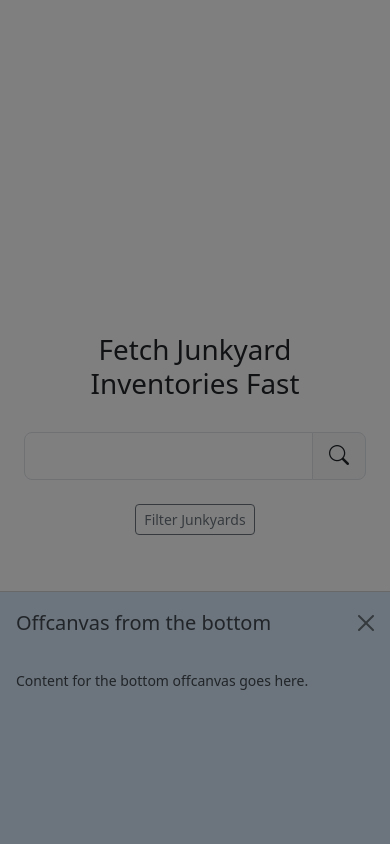
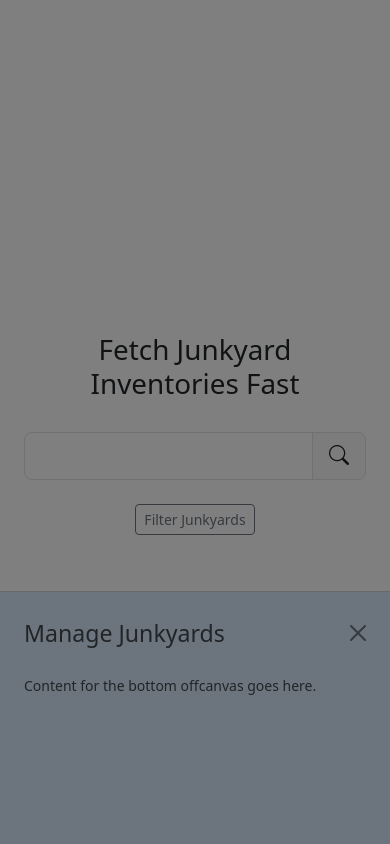
Before and after one commit to tairesu/Final_Project_Tyrese_tyresec2, a Django app: page / in a window 390 px wide, after a click on "Filter Junkyards". Run offline with Django 4.2, Linux system fonts and the light colour scheme; some libraries are stand-ins or nearby versions.

Commit message:
Moved offcanvas bottom to base template

```diff
--- a/yardsearcher/templates/yardsearcher/base.html
+++ b/yardsearcher/templates/yardsearcher/base.html
@@ -23,6 +23,21 @@
             {% endblock %}
         </div>
     </div>
+    <!-- Offcanvas nav appears on sm only -->
+    <div class="offcanvas offcanvas-bottom d-md-none bg-secondary p-4 gap-4" tabindex="-1" id="offcanvasBottom" aria-labelledby="offcanvasBottomLabel">
+        <div class="offcanvas-header p-0 ">
+            <h5 class="offcanvas-title p-0 fs-3" id="offcanvasBottomLabel">
+                {% block offcanvas-bottom-heading-text %}
+
+                {% endblock %}
+
+            </h5>
+            <button type="button" class="btn-close text-reset" data-bs-dismiss="offcanvas" aria-label="Close"></button>
+        </div>
+        <div class="offcanvas-body small p-0">
+            Content for the bottom offcanvas goes here.
+        </div>
+    </div>
     <script src="{% static 'js/bootstrap.bundle.min.js'%}?v={{tz}}"></script>
 
 </body>
--- a/yardsearcher/templates/yardsearcher/home.html
+++ b/yardsearcher/templates/yardsearcher/home.html
@@ -27,15 +27,8 @@
         </div>
     </div>
 </div>
+{% endblock %}
 
-<!-- Offcanvas nav appears on sm only -->
-<div class="offcanvas offcanvas-bottom d-md-none bg-secondary" tabindex="-1" id="offcanvasBottom" aria-labelledby="offcanvasBottomLabel">
-    <div class="offcanvas-header">
-        <h5 class="offcanvas-title" id="offcanvasBottomLabel">Offcanvas from the bottom</h5>
-        <button type="button" class="btn-close text-reset" data-bs-dismiss="offcanvas" aria-label="Close"></button>
-    </div>
-    <div class="offcanvas-body small">
-        Content for the bottom offcanvas goes here.
-    </div>
-</div>
+{% block offcanvas-bottom-heading-text %}
+    Manage Junkyards
 {% endblock %}
```
